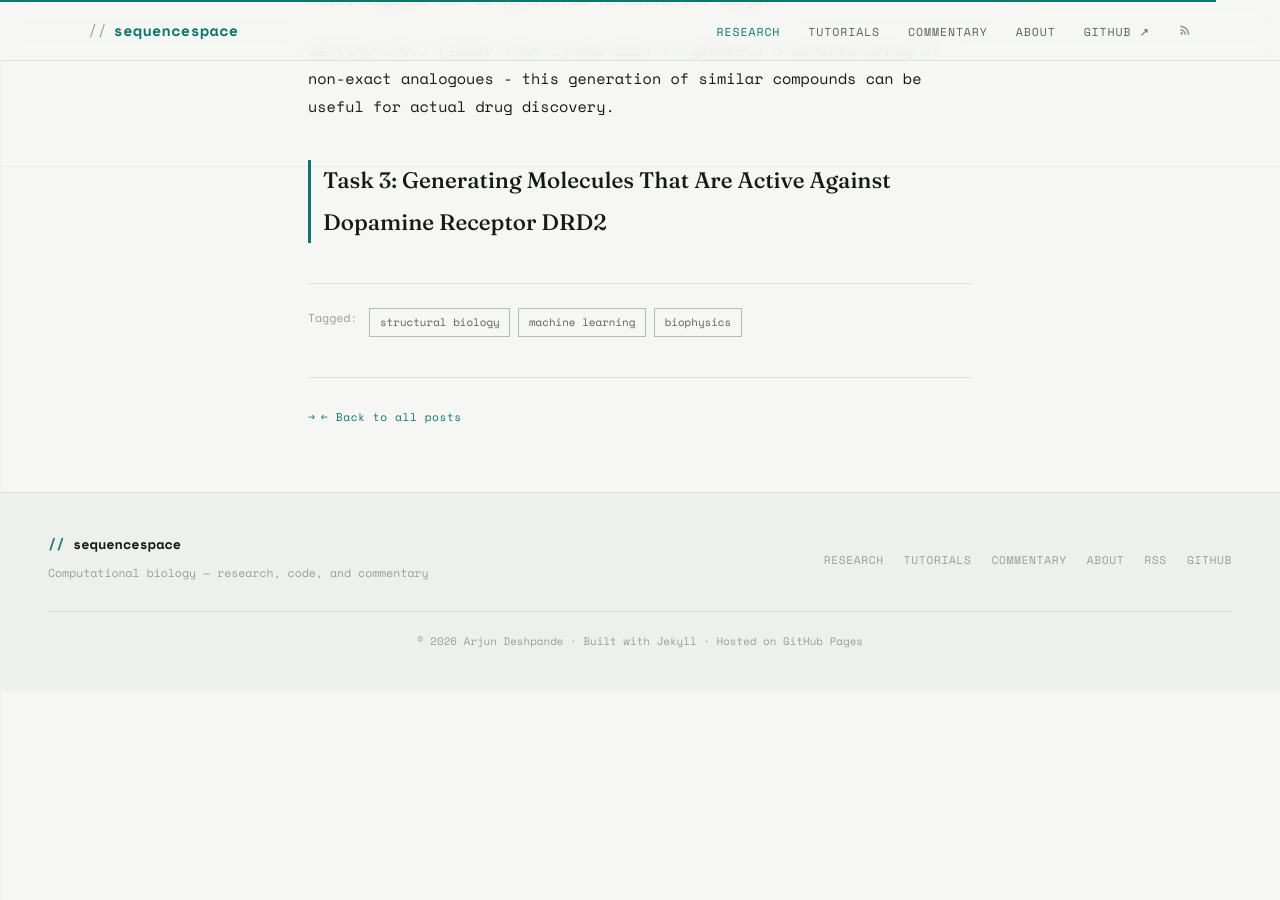
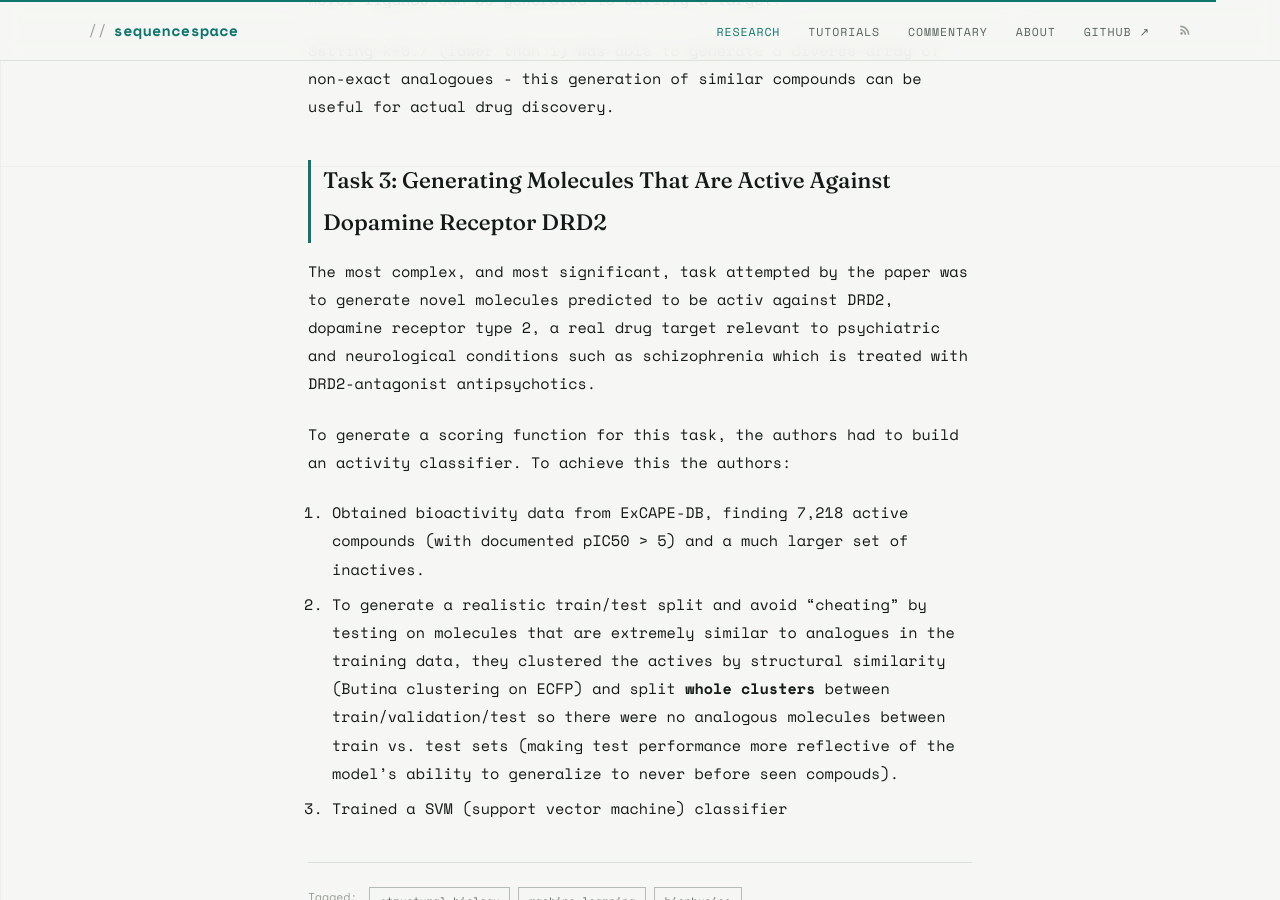
Before and after one commit to arjundeshx/sequencespace, a Jekyll site: the page built from _posts/2023-06-20-machine-learning-for-de-novo-design-1.md, in a window 1280 px wide and 900 px high, scrolled down 7033 px. Built offline with Jekyll 4.4.1, drawn with Linux system fonts in a browser that asks for light colours; before the commit the page ends 7724 px from its top, so only the background shows below that.

Commit message:
Update 2023-06-20-machine-learning-for-de-novo-design-1.md

```diff
--- a/_posts/2023-06-20-machine-learning-for-de-novo-design-1.md
+++ b/_posts/2023-06-20-machine-learning-for-de-novo-design-1.md
@@ -103,3 +103,10 @@ This was fairly easy, since Celecoxib itself and its analogues are already in th
 Setting k=0.7 (lower than 1) was able to generate a diverse array of non-exact analogoues - this generation of similar compounds can be useful for actual drug discovery.
 
 ## Task 3: Generating Molecules That Are Active Against Dopamine Receptor DRD2
+The most complex, and most significant, task attempted by the paper was to generate novel molecules predicted to be activ against DRD2, dopamine receptor type 2, a real drug target relevant to psychiatric and neurological conditions such as schizophrenia which is treated with DRD2-antagonist antipsychotics.
+
+To generate a scoring function for this task, the authors had to build an activity classifier.
+To achieve this the authors:
+1. Obtained bioactivity data from ExCAPE-DB, finding 7,218 active compounds (with documented pIC50 > 5) and a much larger set of inactives.
+2. To generate a realistic train/test split and avoid "cheating" by testing on molecules that are extremely similar to analogues in the training data, they clustered the actives by structural similarity (Butina clustering on ECFP) and split **whole clusters** between train/validation/test so there were no analogous molecules between train vs. test sets (making test performance more reflective of the model's ability to generalize to never before seen compouds).
+3. Trained a SVM (support vector machine) classifier
```
